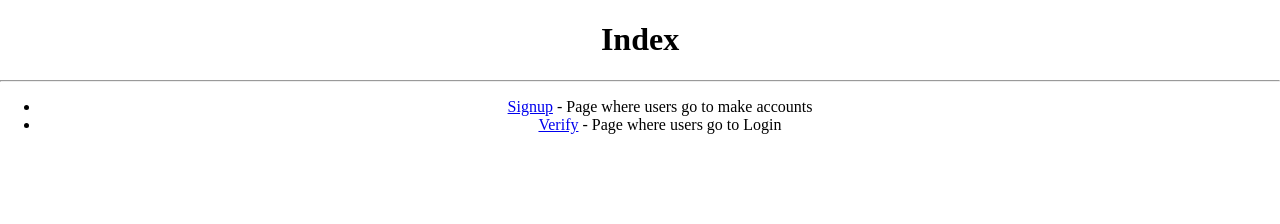
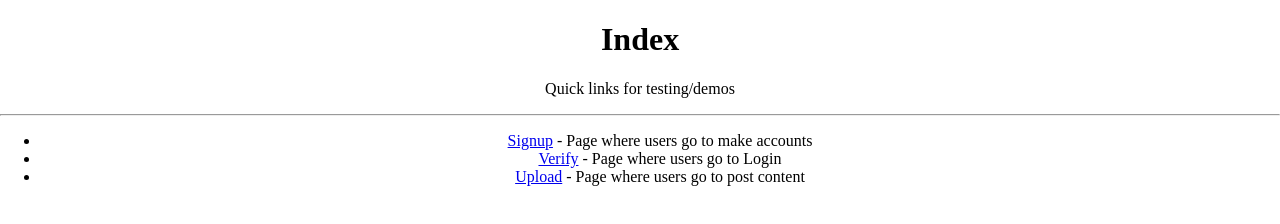
Before and after one commit to Nodnarb12500/gimped-REST-API, a website: page website/html/index.html in a window 1280 px wide. Drawn offline with Linux system fonts and the light colour scheme; files that its build step writes are made by us from their sources.

Commit message:
added new demo paths

```diff
--- a/website/html/index.html
+++ b/website/html/index.html
@@ -11,14 +11,15 @@
 
     <body class="center">
         <main>
+            <h1>Index</h1>
+            <p>Quick links for testing/demos</p>
+            <hr>
 
-            <h1>Index</h1>
-            <hr>
             <ul>
                 <li><a href="/signup">Signup</a> - Page where users go to make accounts</li>
                 <li><a href="/verify">Verify</a> - Page where users go to Login</li>
+                <li><a href="/upload">Upload</a> - Page where users go to post content</li>
             </ul>
-
 
         </main>
     </body>
```
